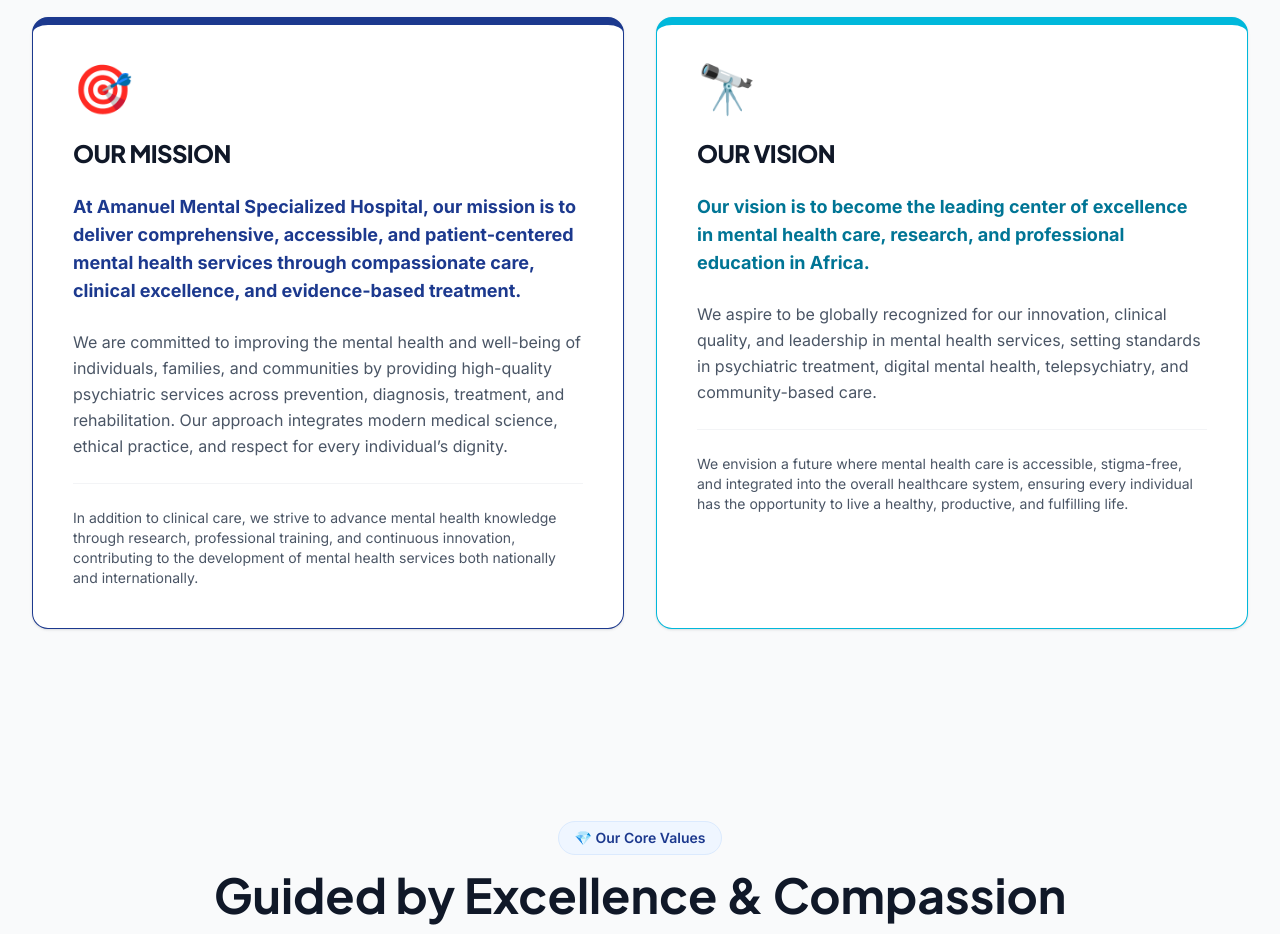
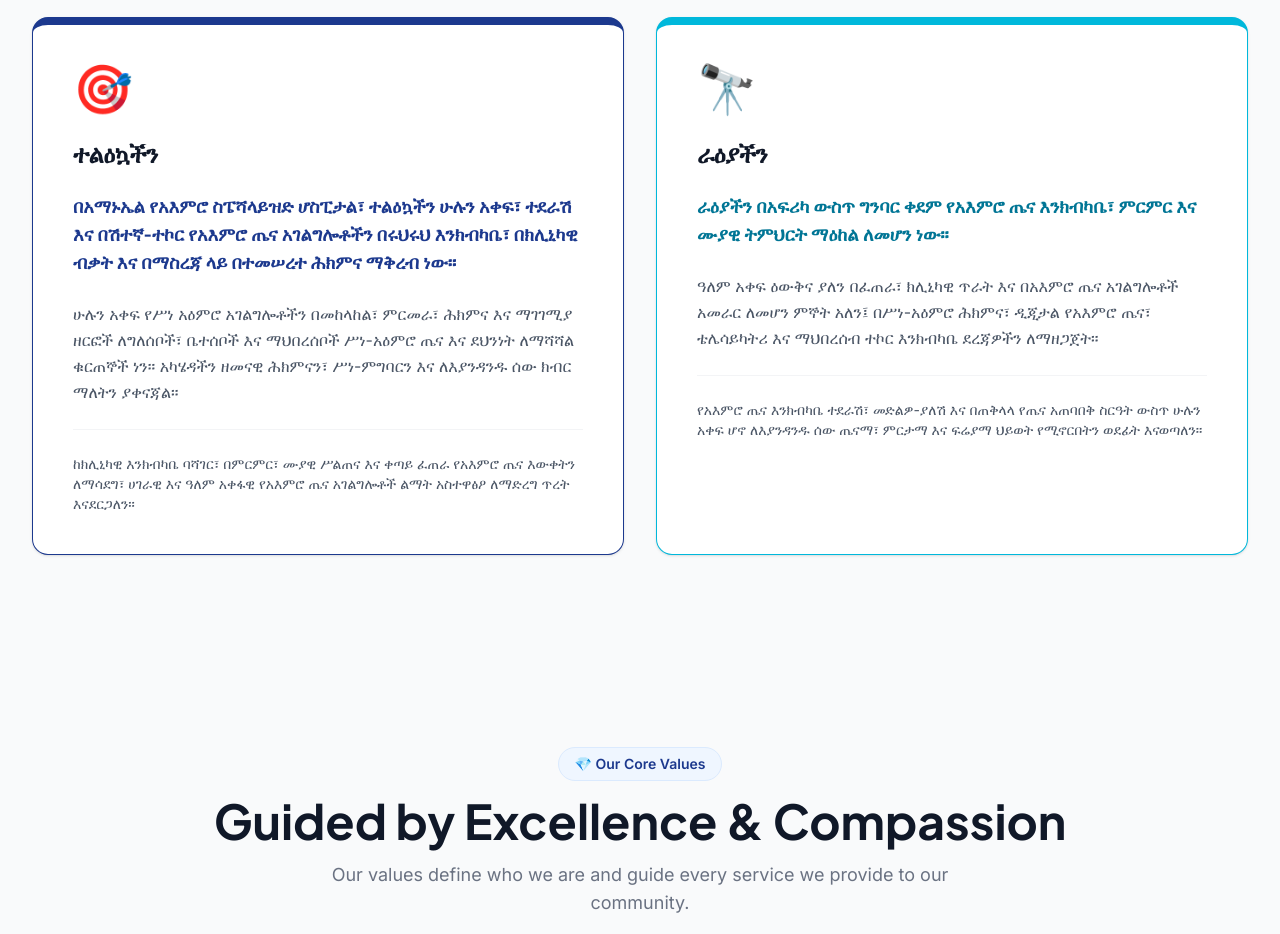
Before and after one commit to jonnahjr/amsh-website, a Next.js app in the folder frontend/: page /about in a window 1280 px wide. Shown: the part 2420-3354 px from the top of the page. Built offline with nearby package versions, Linux system fonts and the light colour scheme; no server answers.

Commit message:
Translate Mission and Vision to Amharic in About page

```diff
--- a/frontend/app/about/page.tsx
+++ b/frontend/app/about/page.tsx
@@ -125,16 +125,16 @@
                             {/* Mission */}
                             <div className="card p-10 border-t-8 border-blue-900">
                                 <div className="text-5xl mb-6">🎯</div>
-                                <h3 className="text-2xl font-black text-gray-900 mb-6 uppercase tracking-tight">Our Mission</h3>
+                                <h3 className="text-2xl font-black text-gray-900 mb-6 uppercase tracking-tight">ተልዕኳችን</h3>
                                 <div className="space-y-6 text-gray-600 leading-relaxed">
                                     <p className="font-bold text-lg text-blue-900">
-                                        At Amanuel Mental Specialized Hospital, our mission is to deliver comprehensive, accessible, and patient-centered mental health services through compassionate care, clinical excellence, and evidence-based treatment.
+                                        በአማኑኤል የአእምሮ ስፔሻላይዝድ ሆስፒታል፣ ተልዕኳችን ሁሉን አቀፍ፣ ተደራሽ እና በሽተኛ-ተኮር የአእምሮ ጤና አገልግሎቶችን በሩህሩህ እንክብካቤ፣ በክሊኒካዊ ብቃት እና በማስረጃ ላይ በተመሠረተ ሕክምና ማቅረብ ነው።
                                     </p>
                                     <p>
-                                        We are committed to improving the mental health and well-being of individuals, families, and communities by providing high-quality psychiatric services across prevention, diagnosis, treatment, and rehabilitation. Our approach integrates modern medical science, ethical practice, and respect for every individual’s dignity.
+                                        ሁሉን አቀፍ የሥነ አዕምሮ አገልግሎቶችን በመከላከል፣ ምርመራ፣ ሕክምና እና ማገገሚያ ዘርፎች ለግለሰቦች፣ ቤተሰቦች እና ማህበረሰቦች ሥነ-አዕምሮ ጤና እና ደህንነት ለማሻሻል ቁርጠኞች ነን። አካሄዳችን ዘመናዊ ሕክምናን፣ ሥነ-ምግባርን እና ለእያንዳንዱ ሰው ክብር ማለትን ያቀናጃል።
                                     </p>
                                     <p className="text-sm border-t border-gray-100 pt-6">
-                                        In addition to clinical care, we strive to advance mental health knowledge through research, professional training, and continuous innovation, contributing to the development of mental health services both nationally and internationally.
+                                        ከክሊኒካዊ እንክብካቤ ባሻገር፣ በምርምር፣ ሙያዊ ሥልጠና እና ቀጣይ ፈጠራ የአእምሮ ጤና እውቀትን ለማሳደግ፣ ሀገራዊ እና ዓለም አቀፋዊ የአእምሮ ጤና አገልግሎቶች ልማት አስተዋፅዖ ለማድረግ ጥረት እናደርጋለን።
                                     </p>
                                 </div>
                             </div>
@@ -142,16 +142,16 @@
                             {/* Vision */}
                             <div className="card p-10 border-t-8 border-cyan-500">
                                 <div className="text-5xl mb-6">🔭</div>
-                                <h3 className="text-2xl font-black text-gray-900 mb-6 uppercase tracking-tight">Our Vision</h3>
+                                <h3 className="text-2xl font-black text-gray-900 mb-6 uppercase tracking-tight">ራዕያችን</h3>
                                 <div className="space-y-6 text-gray-600 leading-relaxed">
                                     <p className="font-bold text-lg text-cyan-700">
-                                        Our vision is to become the leading center of excellence in mental health care, research, and professional education in Africa.
+                                        ራዕያችን በአፍሪካ ውስጥ ግንባር ቀደም የአእምሮ ጤና እንክብካቤ፣ ምርምር እና ሙያዊ ትምህርት ማዕከል ለመሆን ነው።
                                     </p>
                                     <p>
-                                        We aspire to be globally recognized for our innovation, clinical quality, and leadership in mental health services, setting standards in psychiatric treatment, digital mental health, telepsychiatry, and community-based care.
+                                        ዓለም አቀፍ ዕውቅና ያለን በፈጠራ፣ ክሊኒካዊ ጥራት እና በአእምሮ ጤና አገልግሎቶች አመራር ለመሆን ምኞት አለን፤ በሥነ-አዕምሮ ሕክምና፣ ዲጂታል የአእምሮ ጤና፣ ቴሌሳይካትሪ እና ማህበረሰብ ተኮር እንክብካቤ ደረጃዎችን ለማዘጋጀት።
                                     </p>
                                     <p className="text-sm border-t border-gray-100 pt-6">
-                                        We envision a future where mental health care is accessible, stigma-free, and integrated into the overall healthcare system, ensuring every individual has the opportunity to live a healthy, productive, and fulfilling life.
+                                        የአእምሮ ጤና እንክብካቤ ተደራሽ፣ መድልዎ-ያለሽ እና በጠቅላላ የጤና አጠባበቅ ስርዓት ውስጥ ሁሉን አቀፍ ሆኖ ለእያንዳንዱ ሰው ጤናማ፣ ምርታማ እና ፍሬያማ ህይወት የሚኖርበትን ወደፊት እናወጣለን።
                                     </p>
                                 </div>
                             </div>
```
